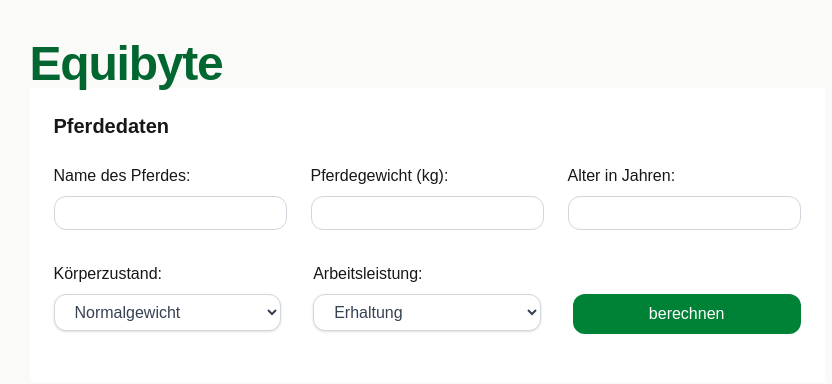
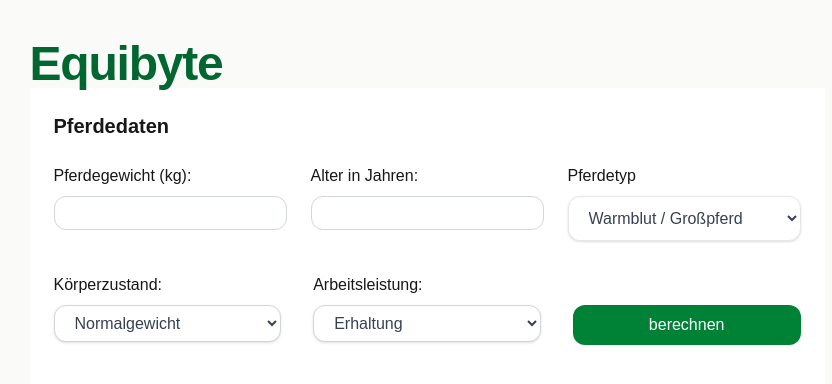
Before and after one commit to mikarec/equibyte, a Next.js app: page / in a window 1280 px wide. Shown: the top 384 px of the page, without its empty margins (213-1045 px from the left). Built offline with nearby package versions, Linux system fonts and the light colour scheme.

Commit message:
Pferdetyp

```diff
--- a/src/app/page.tsx
+++ b/src/app/page.tsx
@@ -25,6 +25,7 @@
 
   const [berechnet, setzeBerechnet]=useState(false);
   const [pferdeName, setzePferdeName] = useState("");
+  const [pferdetyp, setzePferdetyp] = useState("");
   const [gewicht, setzeGewicht] = useState("");
   const [alter, SetzeAlter] = useState("");
   const alterAlsZahl = Number(alter) || 0;
@@ -249,30 +250,15 @@
   const jodbedarf = berechneJodbedarf(gewichtalsZahl, arbeit);
   const gewichtVorhanden = gewicht !== "" && !isNaN(gewichtalsZahl) && gewichtalsZahl > 0 && gewichtalsZahl <= 1500;
   const alterVorhanden = alter !== "" && !isNaN(alterAlsZahl) && alterAlsZahl > 0 && alterAlsZahl <= 40;
-  const eingabeVollstaendig = pferdeName !="" && gewichtVorhanden && alterVorhanden;
+  const eingabeVollstaendig = gewichtVorhanden && alterVorhanden;
 
   return (
     <main className="min-h-screen bg-[#FAFAF8] px-8 py-10 max-w-6xl mx-auto">
       <h1 className="text-5xl font-semibold tracking-tight text-green-800">Equibyte</h1>
 
-
-
-
           <div className="bg-white p-6 max-w-5xl mx-auto">
           <h2 className="text-xl font-semibold mb-6">Pferdedaten</h2>
            <div className="grid grid-cols-3 gap-6 mb-8">
-            {/* Pferdename Eingabe*/}
-            <div className="flex flex-col gap-2">
-            <label>Name des Pferdes:</label>
-            <input
-            value={pferdeName}
-            onChange={(e) => {setzePferdeName(e.target.value)
-
-              setzeBerechnet(false);}
-            }
-            className="border border-gray-300 rounded-xl bg-white px-3 py-1 w-full"
-            />
-           </div>
             {/* Pferdegewicht Eingabe*/}
             <div className="flex flex-col gap-2">
             <label>Pferdegewicht (kg):</label>
@@ -288,8 +274,8 @@
             className="border border-gray-300 rounded-xl bg-white px-3 py-1 w-full"
 
             />
+            </div>
 
-            </div>
             {/* Pferdealter Eingabe*/}
             <div className="flex flex-col gap-2">
               <label>
@@ -303,6 +289,24 @@
                 onChange={(e) => SetzeAlter(e.target.value)}
                 className="border border-gray-300 rounded-xl bg-white px-3 py-1 w-full"
               />
+            </div>
+
+            {/* Pferdetyp Eingabe*/}
+            <div className="flex flex-col gap-2">
+              <label>Pferdetyp</label>
+              <select
+                value={pferdetyp}
+                onChange={(e) => {
+                  setzePferdetyp(e.target.value);
+                  setzeBerechnet(false);
+                }}
+                className="w-full rounded-xl border border-gray-200 bg-white px-4 py-3 text-gray-700 shadow-sm outline-none"
+              >
+                <option value="warmblut"> Warmblut / Großpferd</option>
+                <option value="vollblut"> Vollblut</option>
+                <option value="kaltblut"> Kaltblut</option>
+                <option value="pony"> Pony</option>
+              </select>
             </div>
              </div>
 
@@ -337,6 +341,7 @@
               setzeBerechnet(false);
             }}
 
+
             className="w-full rounded-xl border border-gray-300 bg-white px-4 py-2 text-gray-700 shadow-sm outline-none focus:border-green-500 focus:ring focus:ring-green-500 focus:ring-opacity-50"
             >
             <option value="erhaltung">Erhaltung</option>
@@ -346,10 +351,8 @@
             </select>
             </div>
 
-
-
              <button
-        className="mt-8 bg-green-700 text-white px-4 py-2 rounded-xl  hover:bg-green-700 transition"
+        className="mt-8 bg-green-700 text-white px-4 py-2 rounded-xl hover:bg-green-700 transition"
 
          onClick={() => {
         console.log("Button wurde geklickt");
@@ -361,6 +364,7 @@
           }}
           > berechnen </button>
           </div>
+
 
 
 
@@ -503,8 +507,6 @@
         )}
          </div>
 
-
-
     </main>
   );
 }
```
Lines whose indentation alone changed are shown as unchanged.
